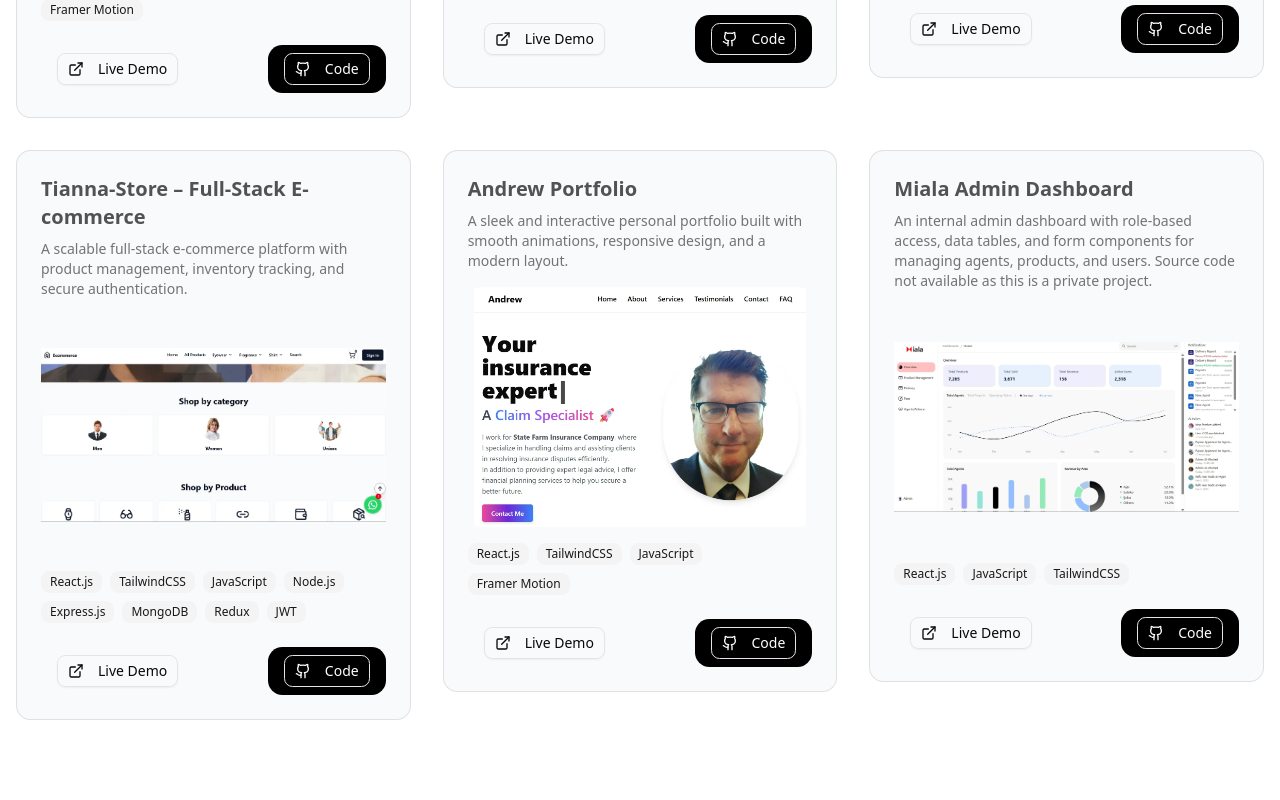
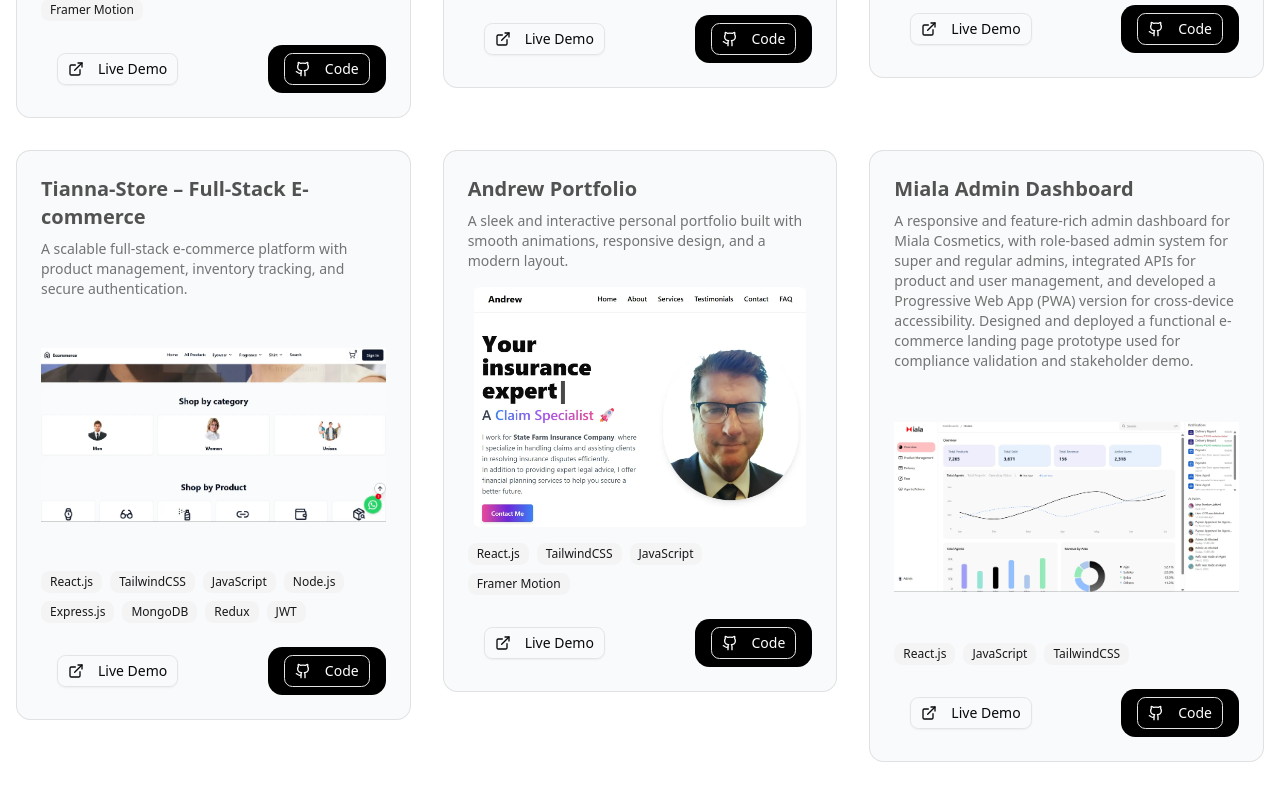
Before and after one commit to Gab-codes/cms-portfolio, a Next.js app: page /all-projects in a window 1280 px wide. Shown: the part 1372-2172 px from the top of the page. Built offline with nearby package versions, Linux system fonts and the light colour scheme.

Commit message:
update miala content

```diff
--- a/constant/index.ts
+++ b/constant/index.ts
@@ -139,7 +139,7 @@ export const projects = [
   {
     title: "Miala Admin Dashboard",
     description:
-      "An internal admin dashboard with role-based access, data tables, and form components for managing agents, products, and users. Source code not available as this is a private project.",
+      "A responsive and feature-rich admin dashboard for Miala Cosmetics, with role-based admin system for super and regular admins, integrated APIs for product and user management, and developed a Progressive Web App (PWA) version for cross-device accessibility. Designed and deployed a functional e-commerce landing page prototype used for compliance validation and stakeholder demo.",
     image: "/images/miala.webp",
     technologies: ["React.js", "JavaScript", "TailwindCSS"],
     liveUrl: "https://www.mialacosmetics.com",
```
